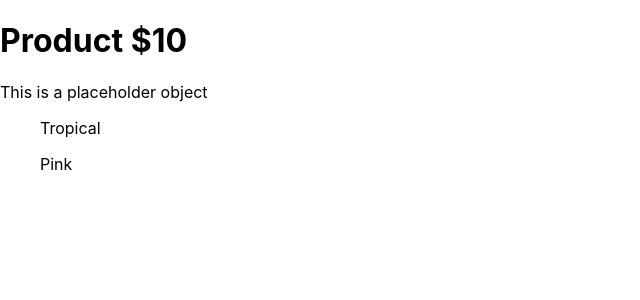
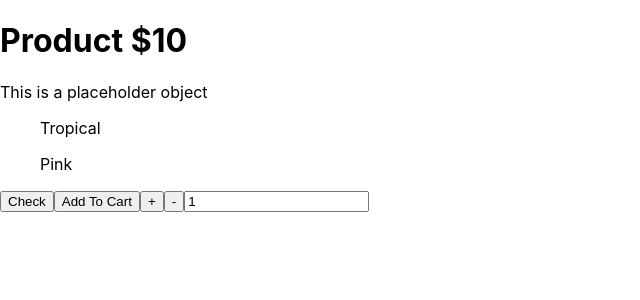
Before and after one commit to DeadpanCakes/houseplant_user, a Next.js app: page /shop/items/25 in a window 1280 px wide. Shown: the top 300 px of the page, without its empty margins (0-640 px from the left). Built offline with nearby package versions, Linux system fonts and the light colour scheme.

Commit message:
added addToCart component to item page

```diff
--- a/pages/shop/items/[id].tsx
+++ b/pages/shop/items/[id].tsx
@@ -1,4 +1,5 @@
 import Item404 from "./404";
+import AddToCart from "../../../components/AddToCart";
 
 const Item = (props) => {
   const item = JSON.parse(props.item);
@@ -17,6 +18,7 @@ const Item = (props) => {
           return <p key={category._id}>{category.name}</p>;
         })}
       </ul>
+      <AddToCart productID={item._id} />
     </>
   ) : (
     <Item404 />
```
